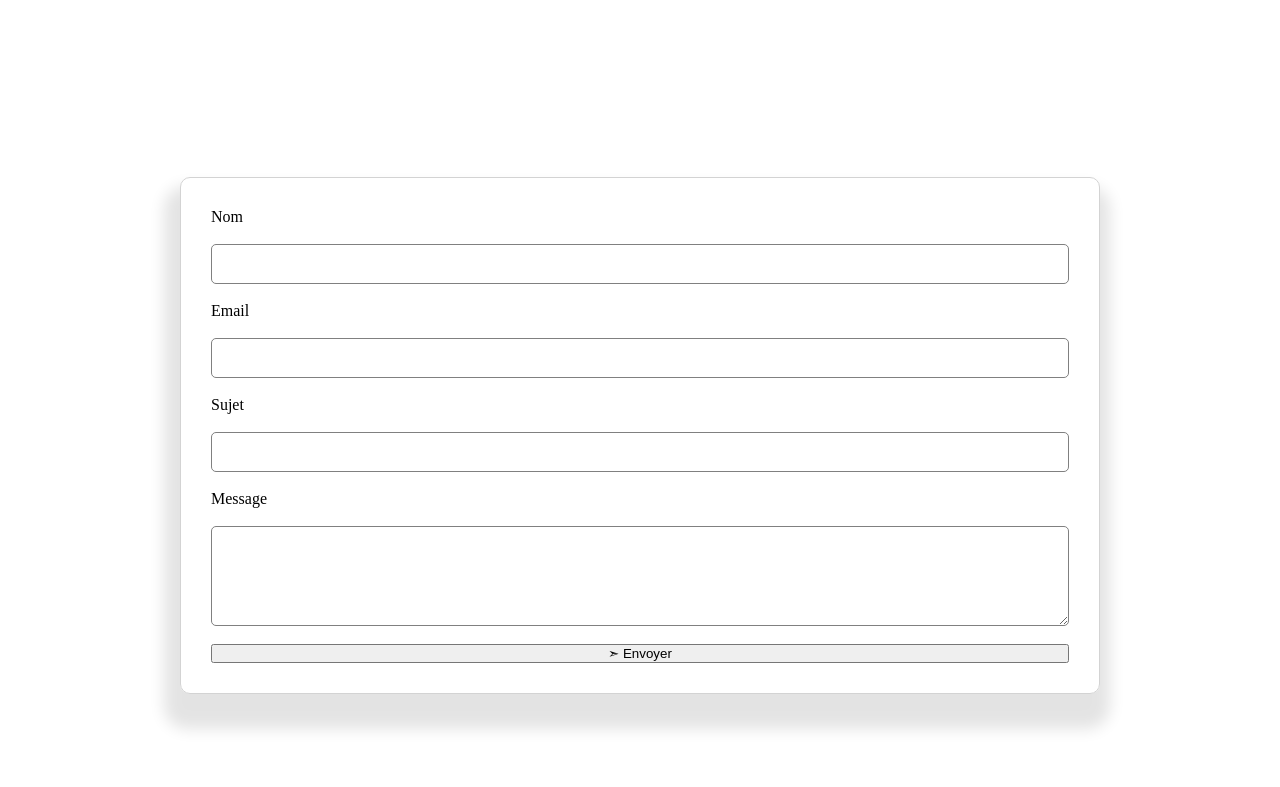
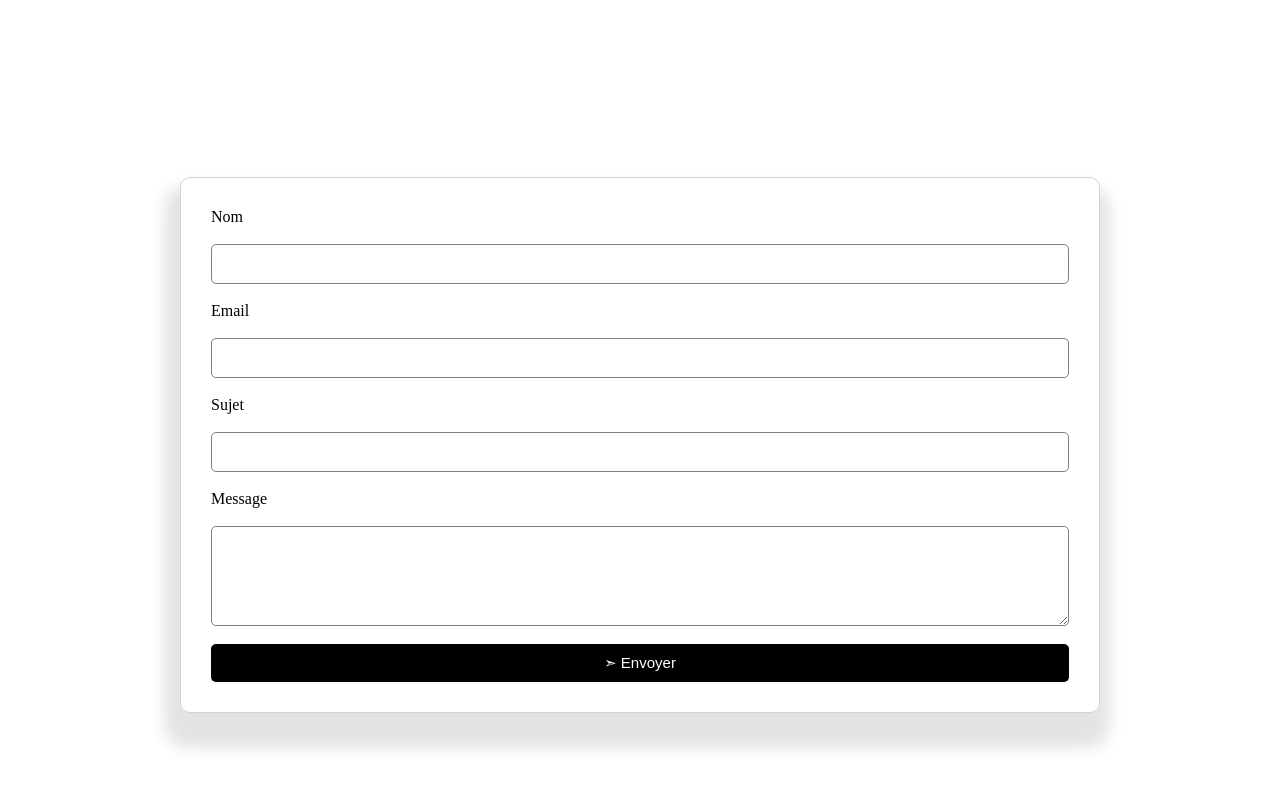
Before and after one commit to MLesggy/FitPack-, a plain HTML site: page pageContact.html in a window 1280 px wide. Shown: the part 145-932 px from the top of the page. Drawn offline with Linux system fonts and the light colour scheme.

Commit message:
fin mise en page de la partie centrale

```diff
--- a/styleContact.css
+++ b/styleContact.css
@@ -79,13 +79,14 @@ select{
     border-radius: 5px;
     height: 40px;
 }
-.btnVert{
+.btnNoir{
     color:white;
     background-color: black;
     font-size: 15px;
     padding: 10px;
     border-radius: 5px;
     border: none;
+    cursor: pointer;
 }
 .error{
     color: red;
```
